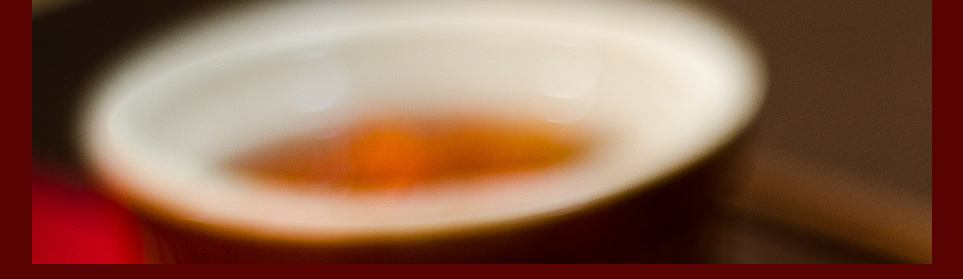
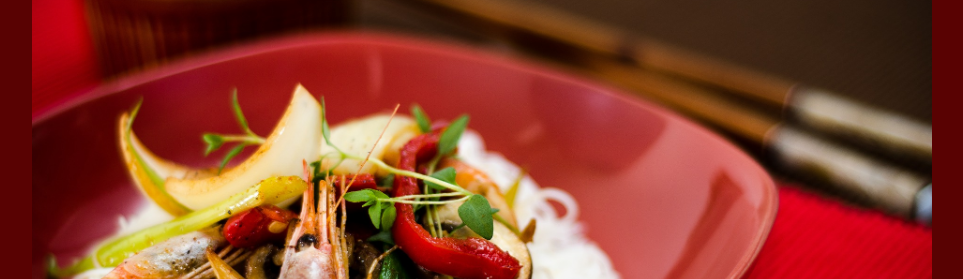
Before and after one commit to Guillermo-digital/ProyectoComida, a plain HTML site: page index.html in a window 1280 px wide. Shown: the part 108-387 px from the top of the page, without its empty margins (158-1121 px from the left). Drawn offline with Linux system fonts and the light colour scheme; a web font is replaced by a local one.

Commit message:
cambiar hoja estilo

```diff
--- a/index.css
+++ b/index.css
@@ -54,11 +54,10 @@
     height: 64px;
 }
 div.fotocomida {
-    height:300px;
-    overflow:scroll;
+    height:400px;
 }
-div.focomida img{
-    height:10px;
-    width:100%;
+div.fotocomida img{
+    height:100%;
+    width: 100%;
     object-fit: cover;
 }
```
